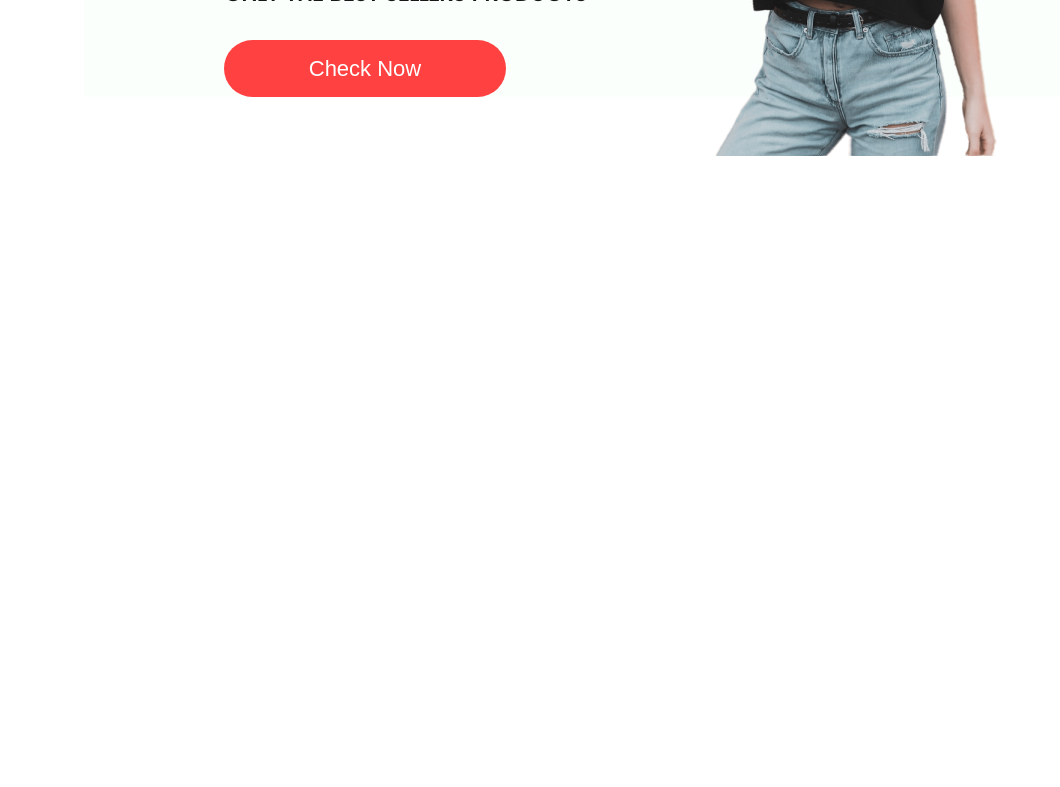
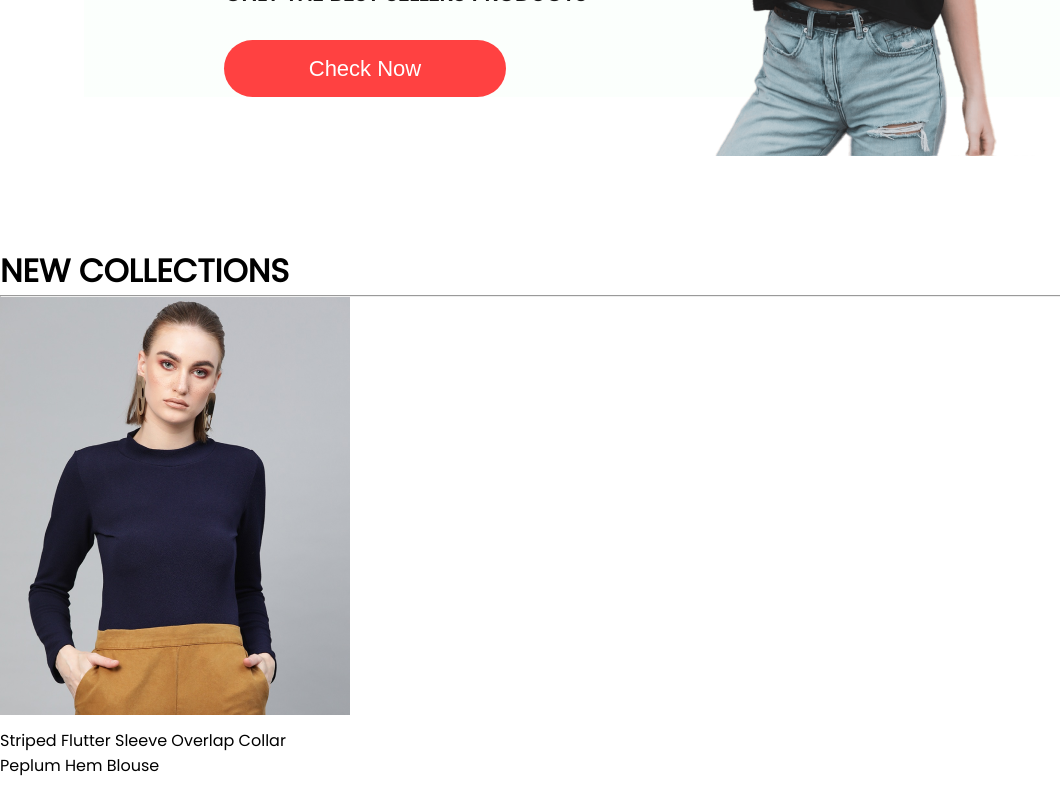
Before and after one commit to tajemouti/e-commerce, a React (Create React App) app: page / in a window 1280 px wide. Shown: the part 2000-2787 px from the top of the page, without its empty margins (0-1060 px from the left). Before the commit the page ends 2247 px from the top, so only its background shows below. Built offline with nearby package versions, Linux system fonts and the light colour scheme.

Commit message:
Mount NewCollections into Shop component

```diff
--- a/src/components/NewCollections/NewCollections.jsx
+++ b/src/components/NewCollections/NewCollections.jsx
@@ -1,7 +1,7 @@
 import React from 'react'
 import './new_collections.css'
 import new_collection from '../assets/new_collections'
-import Item from './Item/Item'
+import Item from '../Item/Item'
 
 const NewCollections = () => {
   return (
--- a/src/pages/Shop.jsx
+++ b/src/pages/Shop.jsx
@@ -2,6 +2,7 @@ import React from 'react'
 import Hero from '../components/Hero/Hero'
 import Popular from '../components/Popular/Popular'
 import Offers from '../components/Offers/Offers'
+import NewCollections from '../components/NewCollections/NewCollections'
 
 const Shop = () => {
   return (
@@ -9,6 +10,7 @@ const Shop = () => {
       <Hero />
       <Popular />
       <Offers />
+      <NewCollections />
     </div>
   )
 }
```
